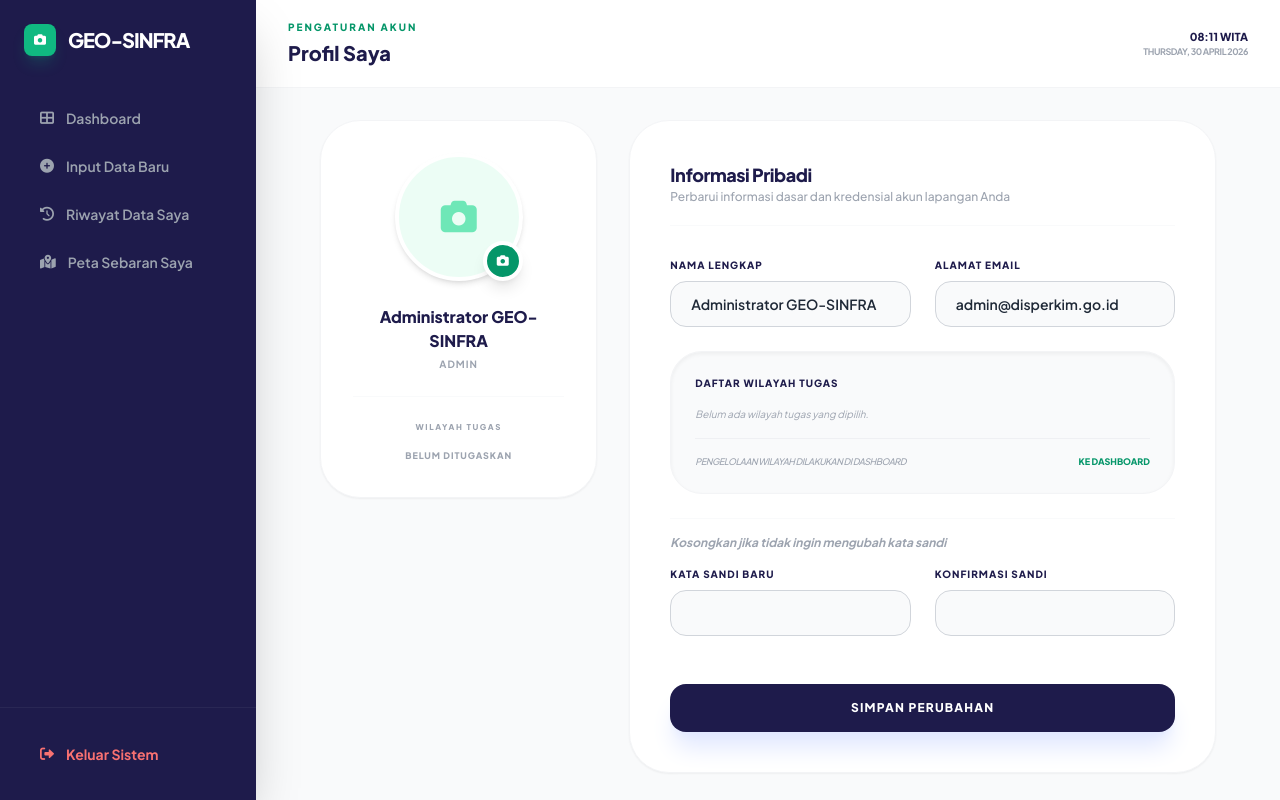
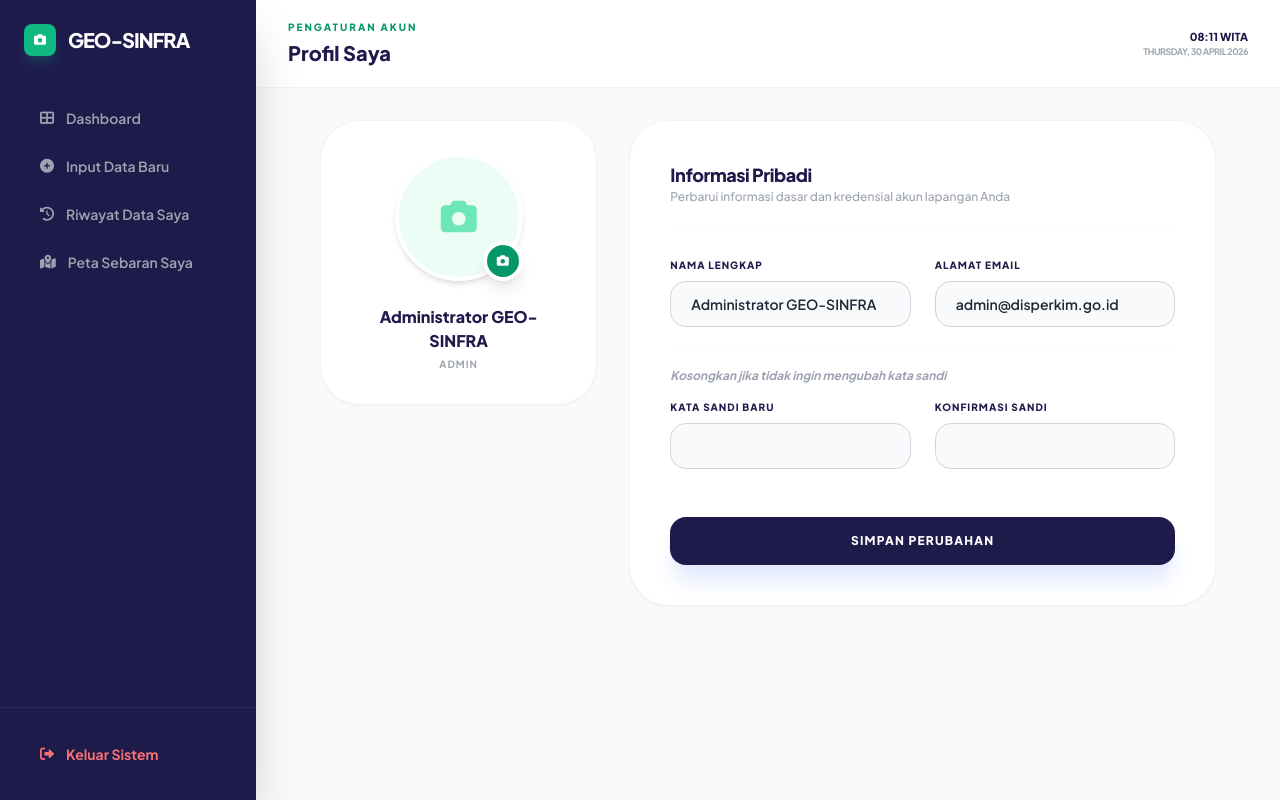
Before and after one commit to Nadya1112/geo-sinfra, a Laravel app: page /surveyor/profile in a window 1280 px wide. Run offline with Laravel 12, Linux system fonts and the light colour scheme; a user stored in the database is signed in; data comes from the database, SQL or seed files in the repository; data that the repository does not hold is empty; parts of the project's set-up code (start-up, migrations or seed data) failed here and were passed over; some libraries are stand-ins or nearby versions.

Commit message:
style(surveyor): remove all territory info from profile and fix layout

```diff
--- a/resources/views/surveyor/profile.blade.php
+++ b/resources/views/surveyor/profile.blade.php
@@ -69,19 +69,6 @@
                             </div>
                             <h4 class="font-black text-[#1e1b4b]">{{ auth()->user()->name }}</h4>
                             <p class="text-[10px] font-bold text-gray-400 uppercase tracking-widest mt-1">{{ auth()->user()->role }}</p>
-
-                            <!-- Info Wilayah (Khusus Surveyor) -->
-                            <div class="mt-6 pt-6 border-t border-gray-50 space-y-2">
-                                <p class="text-[8px] font-black text-gray-400 uppercase tracking-[0.2em] mb-2 text-center">Wilayah Tugas</p>
-                                @forelse(auth()->user()->kecamatans as $assignedKec)
-                                <div class="flex items-center justify-center gap-2 text-emerald-600 bg-emerald-50 py-1 px-3 rounded-lg">
-                                    <i class="fas fa-map-marker-alt text-[10px]"></i>
-                                    <span class="text-[9px] font-black uppercase tracking-widest">{{ $assignedKec->nama_kecamatan }}</span>
-                                </div>
-                                @empty
-                                <span class="text-[9px] font-black uppercase tracking-widest text-gray-400">Belum Ditugaskan</span>
-                                @endforelse
-                            </div>
                         </div>
                     </div>
 
@@ -103,24 +90,6 @@
                                     <div>
                                         <label class="block text-[10px] font-black text-[#1e1b4b] uppercase tracking-widest mb-2">Alamat Email</label>
                                         <input type="email" name="email" value="{{ auth()->user()->email }}" class="w-full px-5 py-3 bg-gray-50 border border-gray-300 rounded-2xl text-sm font-semibold outline-none focus:border-emerald-500 transition-all" required>
-                                    </div>
-                                </div>
-
-                                <div class="bg-gray-50 p-6 rounded-[2rem] border border-gray-100 shadow-inner">
-                                    <label class="block text-[10px] font-black text-[#1e1b4b] uppercase tracking-widest mb-4">Daftar Wilayah Tugas</label>
-                                    <div class="flex flex-wrap gap-3">
-                                        @forelse(auth()->user()->kecamatans as $assignedKec)
-                                        <div class="px-4 py-2 bg-white rounded-xl border border-gray-200 shadow-sm flex items-center gap-2">
-                                            <div class="w-2 h-2 rounded-full bg-emerald-500"></div>
-                                            <span class="text-[11px] font-bold text-[#1e1b4b]">{{ $assignedKec->nama_kecamatan }}</span>
-                                        </div>
-                                        @empty
-                                        <p class="text-[10px] text-gray-400 italic">Belum ada wilayah tugas yang dipilih.</p>
-                                        @endforelse
-                                    </div>
-                                    <div class="mt-4 pt-4 border-t border-gray-200/50 flex justify-between items-center">
-                                        <p class="text-[9px] text-gray-400 italic font-medium uppercase tracking-tighter">Pengelolaan wilayah dilakukan di Dashboard</p>
-                                        <a href="{{ route('surveyor.dashboard') }}" class="text-[9px] font-black text-emerald-600 uppercase hover:underline">Ke Dashboard</a>
                                     </div>
                                 </div>
 
```
